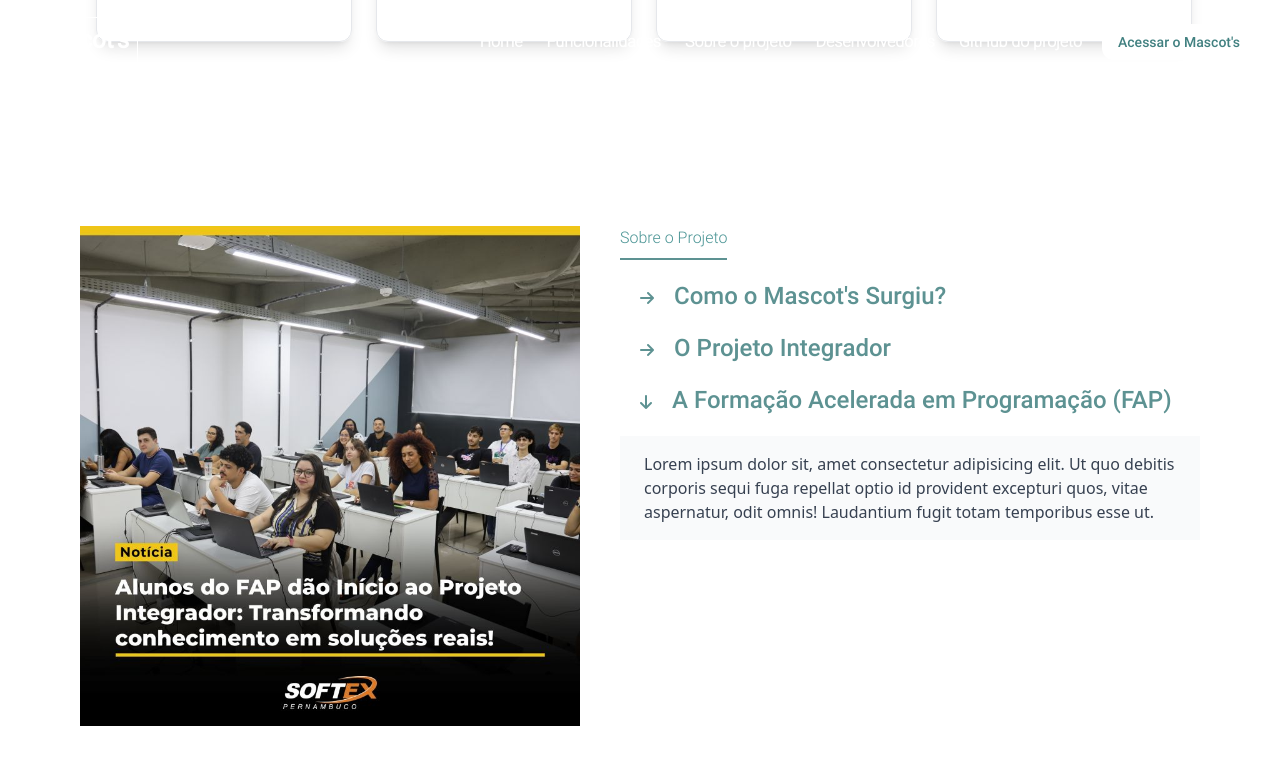
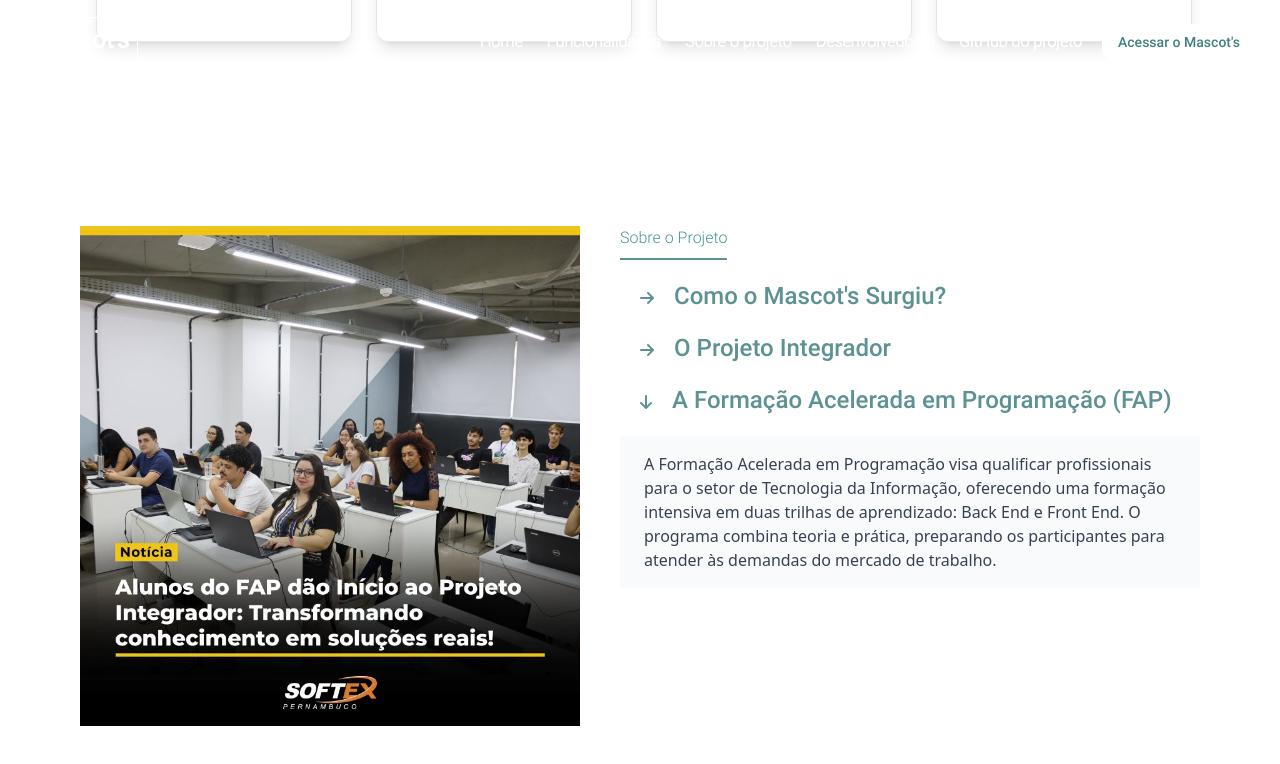
Before and after one commit to softexrecifepe/PI-MASCOTS-TURMA-09-EQUIPE-01, a Next.js app: page / in a window 1280 px wide. Both pictures are taken after a click on the element "A Formação Acelerada em Programação (FAP)". Shown: the part 2094-2858 px from the top of the page. Built offline with nearby package versions, Linux system fonts and the light colour scheme.

Commit message:
Melhorias na seção 'Sobre o Projeto'

```diff
--- a/src/app/components/ui/lists/titlesWithText.tsx
+++ b/src/app/components/ui/lists/titlesWithText.tsx
@@ -1,10 +1,8 @@
 import { useState } from "react";
 
 export function TitlesWithText() {
-  // criando um estado
   const [openIndex, setOpenIndex] = useState<number | null>(null);
 
-  // criando a lista de items
   const items = [
     {
       title: "Como o Mascot's Surgiu?",
@@ -19,11 +17,10 @@
     {
       title: "A Formação Acelerada em Programação (FAP)",
       description:
-        "Lorem ipsum dolor sit, amet consectetur adipisicing elit. Ut quo debitis corporis sequi fuga repellat optio id provident excepturi quos, vitae aspernatur, odit omnis! Laudantium fugit totam temporibus esse ut.",
+        "A Formação Acelerada em Programação visa qualificar profissionais para o setor de Tecnologia da Informação, oferecendo uma formação intensiva em duas trilhas de aprendizado: Back End e Front End. O programa combina teoria e prática, preparando os participantes para atender às demandas do mercado de trabalho.",
     },
   ];
 
-  // criando a função para abrir e fechar os blocos
   const toggleItem = (index: number): void => {
     if (openIndex === index) {
       setOpenIndex(null);
@@ -33,14 +30,13 @@
   };
 
   return (
-    <>
     <div className="grid grid-cols-1 gap-5">
       {items.map((item, index) => (
         <div className="grid-rows-1 cursor-pointer" key={index}>
           <span>
             <i
-                className={`fa-solid transform  ${
-                  openIndex === index ? " fa-arrow-down " : "fa-arrow-right"
+              className={`fa-solid transform ${
+                openIndex === index ? "fa-arrow-down" : "fa-arrow-right"
               } px-5 text-darkCyan`}
             ></i>
           </span>
@@ -50,14 +46,17 @@
           >
             {item.title}
           </span>
-            {openIndex === index && (
+          <div
+            className={`transition-all duration-300 ease-in-out overflow-hidden ${
+              openIndex === index ? "max-h-screen opacity-100" : "max-h-0 opacity-0"
+            }`}
+          >
             <div className="px-6 py-4 my-5 text-gray-700 bg-gray-50">
               {item.description}
             </div>
-            )}
+          </div>
         </div>
       ))}
     </div>
-    </>
   );
 }
```
Lines whose indentation alone changed are shown as unchanged.
